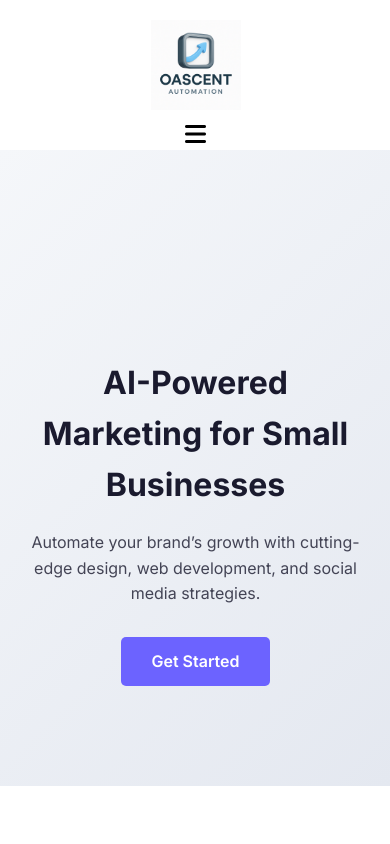
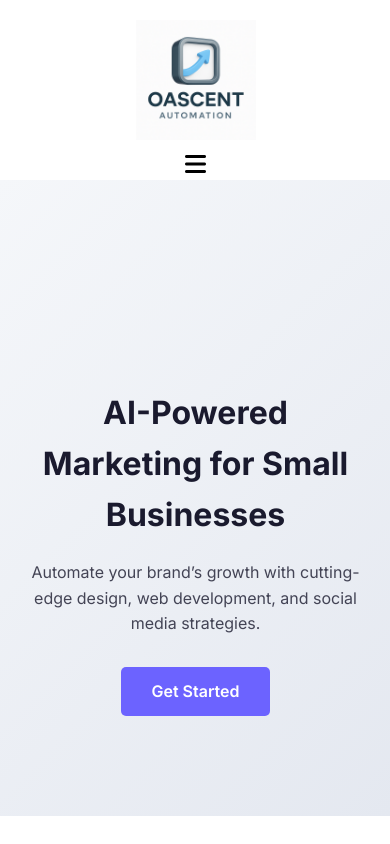
Before and after one commit to Oascent/Oascent-site, a plain HTML site: page index.html in a window 390 px wide. Shown: the top 844 px of the page. Drawn offline with Linux system fonts and the light colour scheme.

Commit message:
Update styles.css

```diff
--- a/styles.css
+++ b/styles.css
@@ -261,7 +261,7 @@ footer .logo span {
   }
 
   .site-logo {
-    max-height: 90px !important;
+    max-height: 120px !important;
     width: auto;
   }
 }
```
